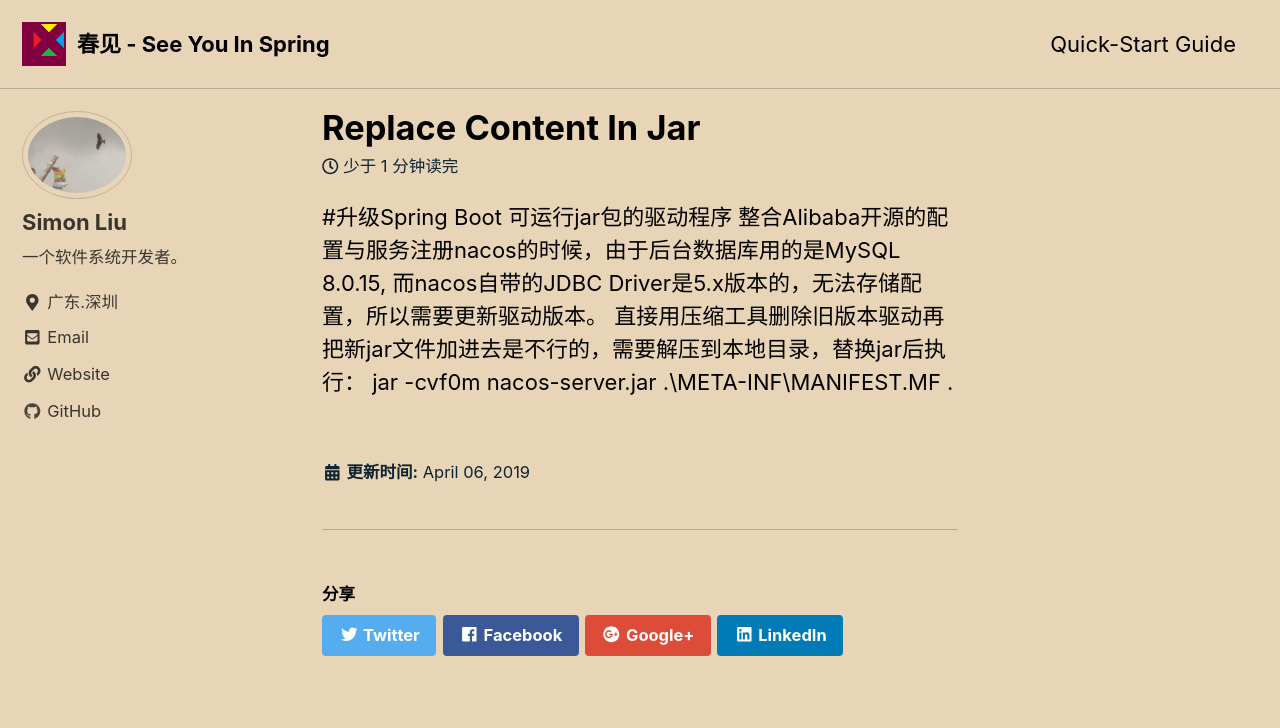
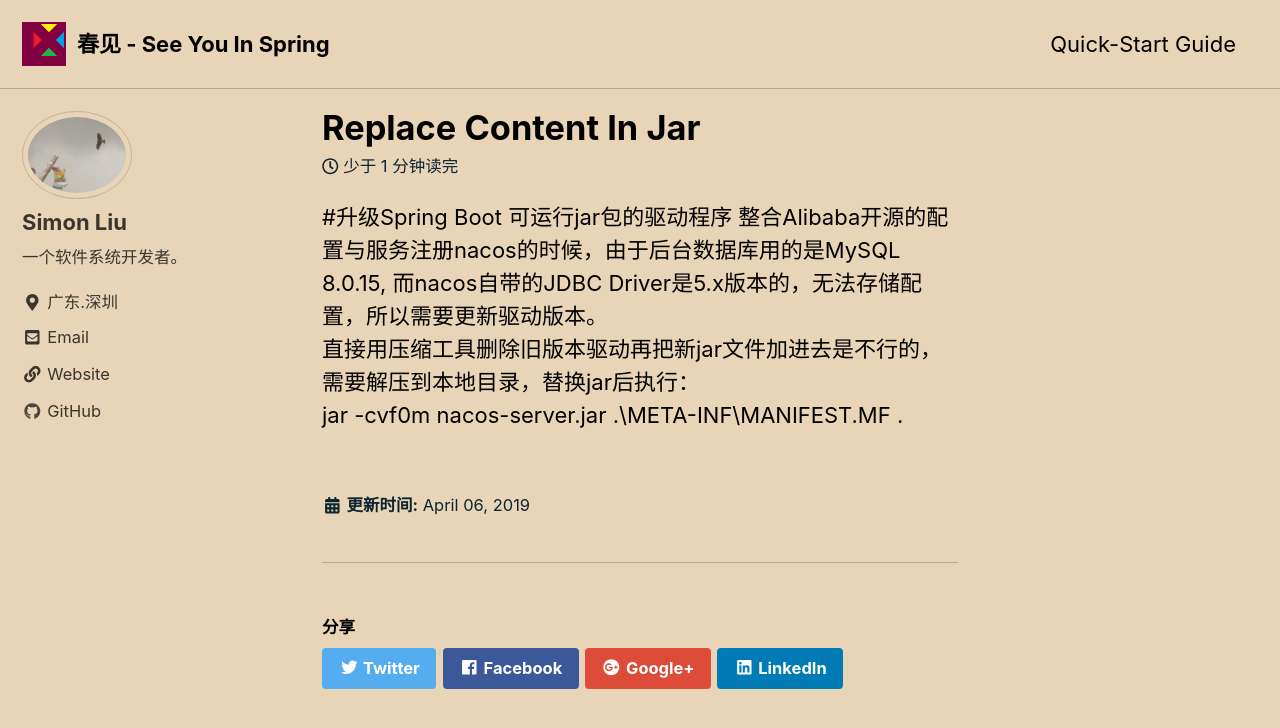
Before and after one commit to liusimon/liusimon.github.io, a Jekyll site: the page built from _posts/2019-04-06-replace-content-in-jar.md, in a window 1280 px wide and 900 px high. Shown: the top 728 px of the window. Built offline with Jekyll 4.4.1, drawn with Linux system fonts in a browser that asks for light colours; cached includes are drawn as plain includes.

Commit message:
帖子换行

```diff
--- a/_posts/2019-04-06-replace-content-in-jar.md
+++ b/_posts/2019-04-06-replace-content-in-jar.md
@@ -1,4 +1,4 @@
 #升级Spring Boot 可运行jar包的驱动程序
-整合Alibaba开源的配置与服务注册nacos的时候，由于后台数据库用的是MySQL 8.0.15, 而nacos自带的JDBC Driver是5.x版本的，无法存储配置，所以需要更新驱动版本。
-直接用压缩工具删除旧版本驱动再把新jar文件加进去是不行的，需要解压到本地目录，替换jar后执行：
-jar -cvf0m nacos-server.jar .\META-INF\MANIFEST.MF .
+整合Alibaba开源的配置与服务注册nacos的时候，由于后台数据库用的是MySQL 8.0.15, 而nacos自带的JDBC Driver是5.x版本的，无法存储配置，所以需要更新驱动版本。<br/>
+直接用压缩工具删除旧版本驱动再把新jar文件加进去是不行的，需要解压到本地目录，替换jar后执行：<br/>
+jar -cvf0m nacos-server.jar .\META-INF\MANIFEST.MF .<br/>
```
